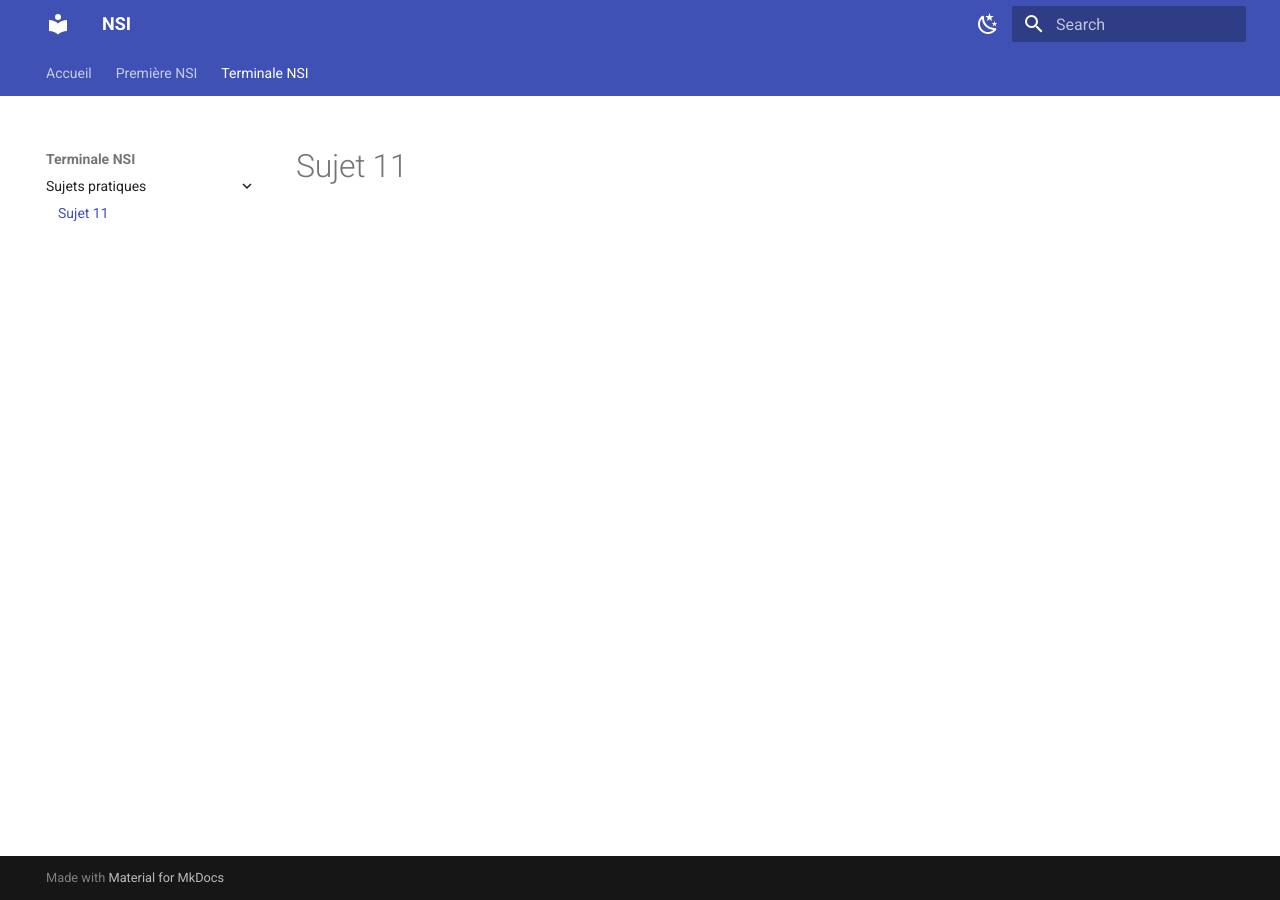
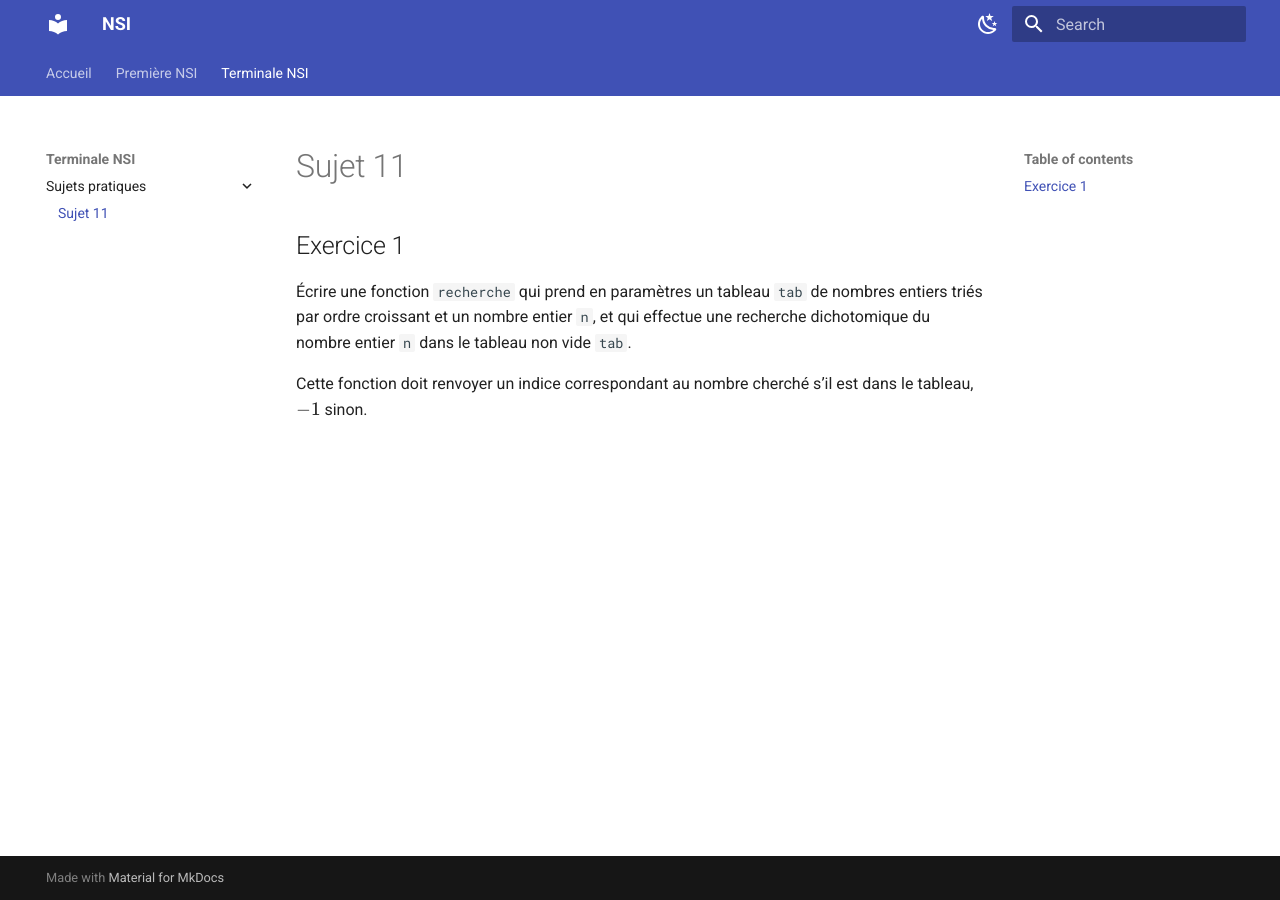
Before and after one commit to infocornouaille/nsi-cornouaille, an MkDocs documentation site: the page built from docs/terminales/sujets_pratiques/sujet11.md, in a window 1280 px wide. Built offline with MkDocs 1.6.1 and Material for MkDocs 9.7.7, drawn with Linux system fonts in a browser that asks for light colours.

Commit message:
Update sujet11.md

```diff
--- a/docs/terminales/sujets_pratiques/sujet11.md
+++ b/docs/terminales/sujets_pratiques/sujet11.md
@@ -1 +1,8 @@
 # Sujet 11
+
+
+## Exercice 1
+
+Écrire une fonction `recherche` qui prend en paramètres un tableau `tab` de nombres entiers triés par ordre croissant et un nombre entier `n`, et qui effectue une recherche dichotomique du nombre entier `n` dans le tableau non vide `tab`.
+
+Cette fonction doit renvoyer un indice correspondant au nombre cherché s’il est dans le tableau, $-1$ sinon.
```
